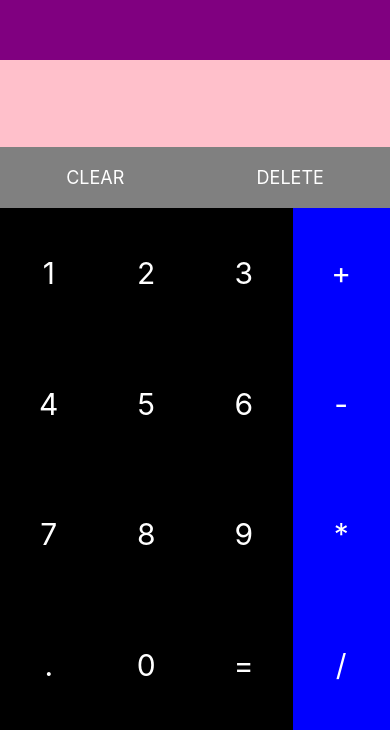
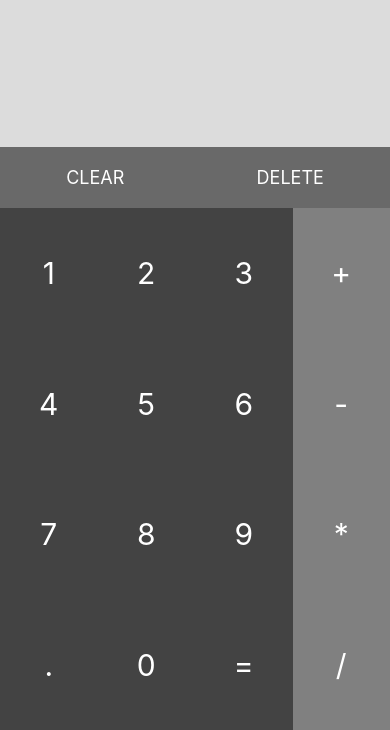
Before and after one commit to schezfaz/reacula8r, a React Native app: screen / in a window 390 px wide. Shown: the part 114-844 px from the top of the page. Built offline with nearby package versions, Linux system fonts and the light colour scheme.

Commit message:
UI colour scheme updated

```diff
--- a/styles.js
+++ b/styles.js
@@ -9,17 +9,17 @@ const styles = StyleSheet.create({
         flex:2,
         justifyContent: "center",
         alignItems: "flex-end",
-        backgroundColor: "purple",
+        backgroundColor: "#DCDCDC",
     },
 
     calculationText:{
         fontSize: 30,
-        color: 'white'
+        color: 'black'
     },
 
     result:{
         flex:1,
-        backgroundColor: "pink",
+        backgroundColor: "#DCDCDC",
         justifyContent: "center",
         alignItems: "flex-end"
     },
@@ -27,7 +27,7 @@ const styles = StyleSheet.create({
     resultText:{
         fontWeight: "bold",
         fontSize: 25,
-        color: "white"
+        color: "black"
     },
 
     utilities:{
@@ -35,7 +35,7 @@ const styles = StyleSheet.create({
         flexDirection:"row",
         justifyContent: "space-around",
         alignItems: "center",
-        backgroundColor: "grey"
+        backgroundColor: "#696969"
     },
 
     utilityText:{
@@ -50,7 +50,7 @@ const styles = StyleSheet.create({
 
     numbers:{
         flex:3,
-        backgroundColor: "black"
+        backgroundColor: "#434343"
     },
 
     row:{
@@ -75,7 +75,7 @@ const styles = StyleSheet.create({
     operators:{
         flex:1,
         justifyContent: "space-around",
-        backgroundColor: "blue",
+        backgroundColor: "#808080",
         alignItems: "stretch"
     }
 
```
